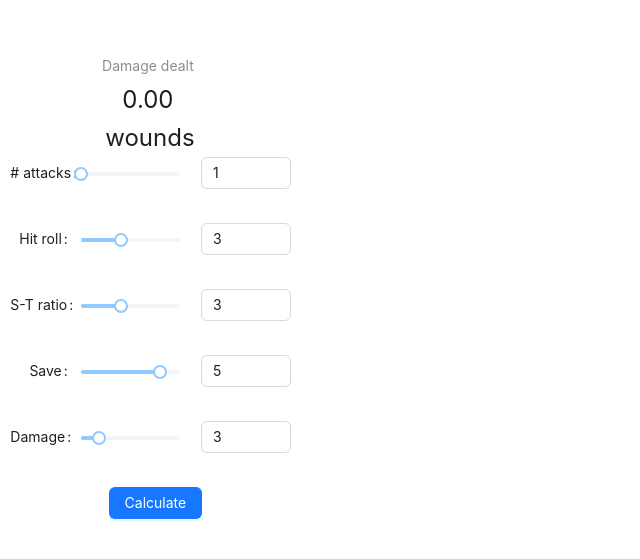
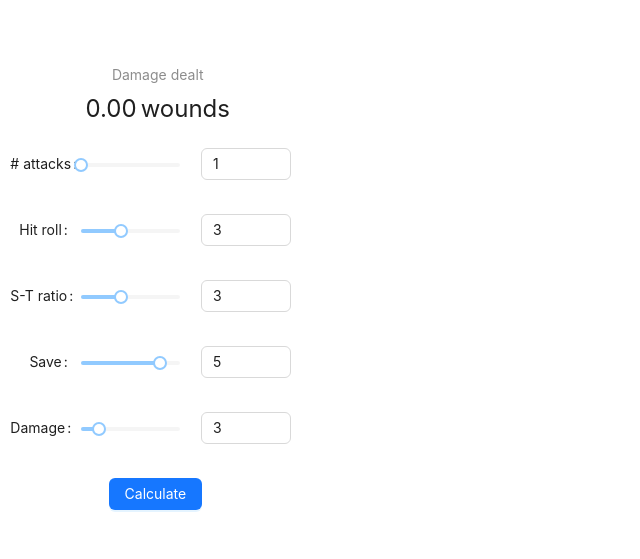
Before and after one commit to justintea/Luckier, a React (Vite) app: page /damagedealt in a window 1280 px wide. Shown: the part 101-660 px from the top of the page, without its empty margins (0-640 px from the left). Built offline with nearby package versions, Linux system fonts and the light colour scheme.

Commit message:
feat: styling

```diff
--- a/src/pages/1HowMuchDamagePage/HowMuchDamagePage.jsx
+++ b/src/pages/1HowMuchDamagePage/HowMuchDamagePage.jsx
@@ -153,7 +153,7 @@ export default function HowMuchDamagePage() {
 
   <Row >
     <Col span={30} style={{ margin: '0 0 0 5%'}}>
-        <Statistic title="Damage dealt" value={damageDealt} precision={2} suffix=" wounds" style={{ textAlign: 'center', margin: '0 0 0 40%'}} />
+        <Statistic title="Damage dealt" value={damageDealt} precision={2} suffix=" wounds" style={{ textAlign: 'center', margin: '0% 0 10% 25%', width: '100%' }} />
                 <Form
                 name="basic"
                 labelCol={{ span: 8, }}
@@ -166,7 +166,7 @@ export default function HowMuchDamagePage() {
                 autoComplete="off"
                 >
 
-                <Space style={{ width: '100%', }} direction="vertical"  >
+                <Space style={{ width: '100%' }} direction="vertical"  >
                 {/* <Form.Item
                   label="Username"
                   name="username"
@@ -206,10 +206,7 @@ export default function HowMuchDamagePage() {
 
                 <Form.Item>
                     <Button style={{ margin: '0 0 0 75%' }} type="primary" htmlType="submit"> Calculate </Button>
-                    {/* <Button style={{ marginTop: 16, }} type="primary" htmlType="submit"> Calculate </Button> */}
-
-            </Form.Item>
-
+                </Form.Item>
 
                 </Space>
           </Form>
--- a/src/pages/2AttacksRequiredPage/AttacksRequiredPage.jsx
+++ b/src/pages/2AttacksRequiredPage/AttacksRequiredPage.jsx
@@ -159,8 +159,8 @@ export default function AttacksRequiredPage() {
 
   <Row >
     <Col span={30} style={{ margin: '0 0 0 5%'}}>
-        <Statistic title="Attacks required" value={attacksRequiredValue} precision={0} suffix=" attacks" style={{ textAlign: 'center', margin: '0 0 0 40%'}} />
-        <p  style={{ textAlign: 'center', fontSize: 'smaller', margin: '0 0 0 40%' }}>
+        <Statistic title="Attacks required" value={attacksRequiredValue} precision={0} suffix=" attacks" style={{ textAlign: 'center', margin: '0 0 0% 40%'}} />
+        <p  style={{ textAlign: 'center', fontSize: 'smaller', margin: '0 0 10% 40%' }}>
         {modelsRequiredValue} models required
         </p>
                 <Form
```
